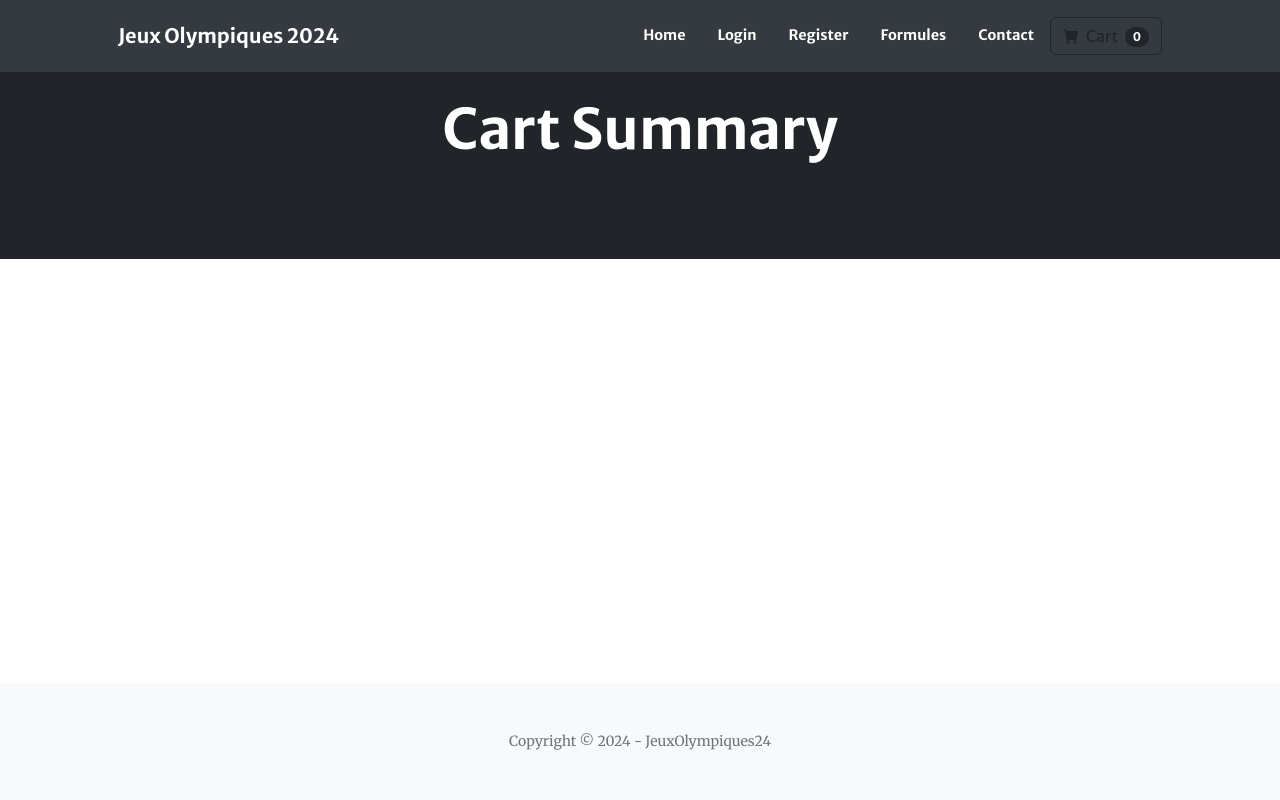
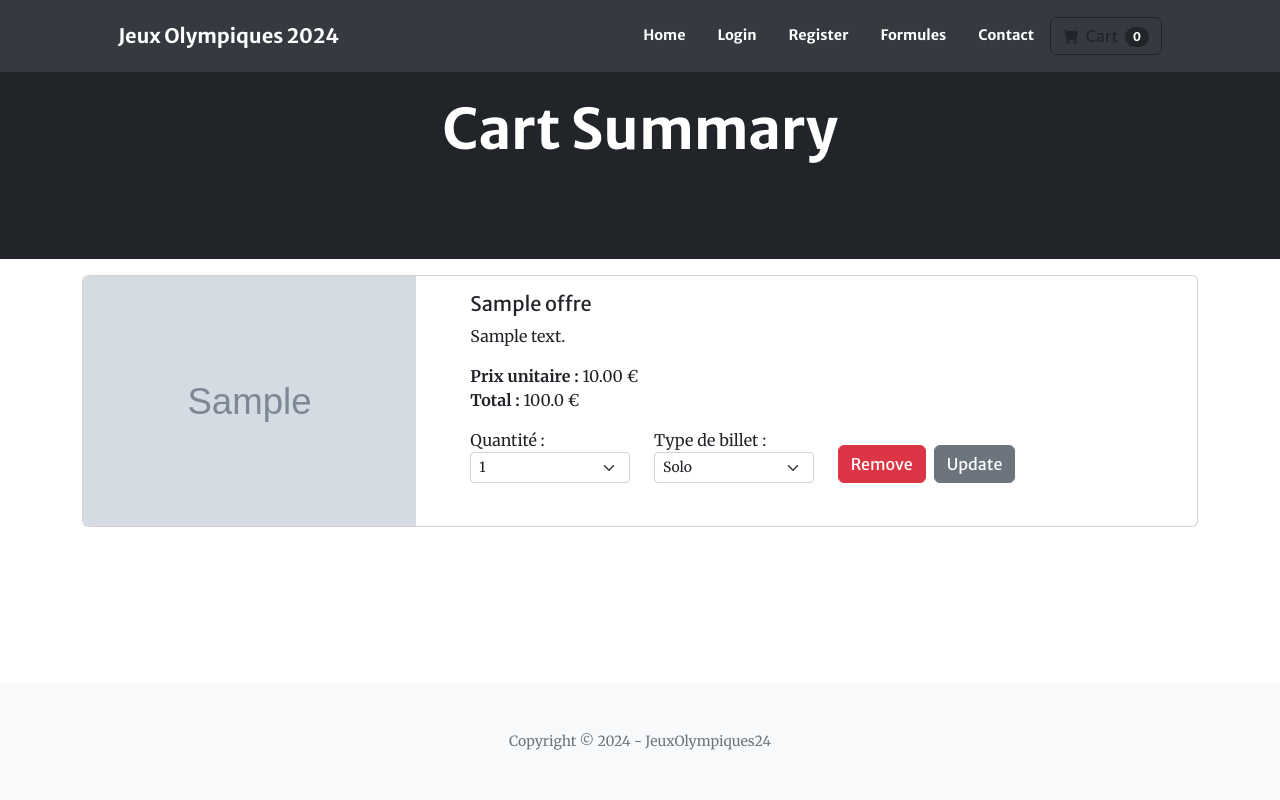
Before and after one commit to CmViny/JO-24, a Django app: template JOStudi/cart/templates/cart_summary.html in a window 1280 px wide. Run offline with Django 4.2, Linux system fonts and the light colour scheme; the template is opened without the code that fills it: most values are stand-ins (such as "Sample title", 1, 10 or a date in 2020); grey boxes marked "Sample" are stand-in pictures; some libraries are stand-ins or nearby versions.

Commit message:
Shopping Cart CRUD

```diff
--- a/JOStudi/cart/cart.py
+++ b/JOStudi/cart/cart.py
@@ -1,18 +1,18 @@
+from offers.models import Offre
+from accounts.models import Utilisateur
+
 class Cart():
     def __init__(self, request):
         self.session = request.session
 
-        #Get the current session key
-        cart = self.session.get('cart_key')
+        if 'cart_key' not in self.session:
+            self.session['cart_key'] = {}
+        self.cart = self.session['cart_key']
 
-        #If the session key does not exist, create a new one
-        if 'cart_key' not in request.session:
-            cart = self.session['cart_key'] = {}
-
-        self.cart = cart
 
     def __len__(self):
-        return sum(item['quantity'] for item in self.cart.values())
+        return len(self.cart)
+
 
     def add(self, product, quantity=1, type_billet='solo'):
         product_id = str(product.id)
@@ -28,3 +28,54 @@ class Cart():
                 'type_billet': type_billet
             }
         self.session.modified = True
+        # self.persistence()
+
+
+    def delete(self, product: object):
+        product_id = str(product.id)
+        keys_to_remove = [key for key in self.cart if key.startswith(f"{product_id}_")]
+        for key in keys_to_remove:
+            del self.cart[key]
+
+        self.session.modified = True
+
+        # self.persistence()
+
+
+    def update(self, product: object, quantity: int, type_billet: str):
+        offre_id = str(product.id)
+        key = f"{offre_id}_{type_billet}"
+
+        keys_to_remove = [k for k in self.cart.keys() if k.startswith(f"{offre_id}_")]
+        for k in keys_to_remove:
+            self.cart.pop(k, None)
+
+        # Add the new entry with the updated quantity
+        self.cart[key] = {
+            "quantity": quantity,
+            "type_billet": type_billet,
+            "price": str(product.get_prix(type_billet))
+        }
+
+        self.session.modified = True
+        # self.persistence()
+
+
+    def get_prods(self):
+        items = []
+
+        for key, item in self.cart.items():
+            offre_id = key.split('_')[0]
+            try:
+                offre = Offre.objects.get(id=offre_id)
+                items.append({
+                    'offre': offre,
+                    'quantity': item['quantity'],
+                    'type_billet': item['type_billet'],
+                    'price': item['price'],
+                    'key': key
+                })
+            except Offre.DoesNotExist:
+                continue
+
+        return items
--- a/JOStudi/cart/templates/cart_summary.html
+++ b/JOStudi/cart/templates/cart_summary.html
@@ -1,18 +1,125 @@
 {% extends "base.html" %}
 {% load static %}
+{% load custom_filters %}
 
-{%block title %}
-    <title>Cart Summary</title>
-{% endblock %}
+{% block title %}<title>Cart Summary</title>{% endblock %}
+{% block body_class %}navbar-alternative{% endblock %}
 
-{% block body_class %}navbar-alternative{% endblock %}
 {% block content %}
-    <!-- Header Cart-->
-    <header class=" bg-dark py-5 mb-3">
-        <div class="container px-4 px-lg-5 my-5">
-            <div class="text-center text-white">
-                <h1 class="display-4 fw-bolder">Cart Summary</h1>
+<header class="bg-dark py-5 mb-3">
+    <div class="container px-4 px-lg-5 my-5">
+        <div class="text-center text-white">
+            <h1 class="display-4 fw-bolder">Cart Summary</h1>
+        </div>
+    </div>
+</header>
+
+<div class="container">
+    {% if cart_offres %}
+        {% for item in cart_offres %}
+        <div class="card mb-3">
+            <div class="row g-0">
+                <div class="col-md-4">
+                    <img src="{{ item.offre.image.url }}" class="img-fluid rounded-start" style="height:250px" alt="{{ item.offre.titre }}">
+                </div>
+                <div class="col-md-8">
+                    <div class="card-body">
+                        <h5 class="card-title">{{ item.offre.titre }}</h5>
+                        <p class="card-text">{{ item.offre.description }}</p>
+                        <p class="card-text">
+                            <strong>Prix unitaire :</strong> <span id="prix_unitaire_{{ item.key }}">{{ item.price|floatformat:2 }} €</span><br>
+                            <strong>Total :</strong> <span id="prix_total_{{ item.key }}">{{ item.price|floatformat:2|floatmultiply:item.quantity }} €</span>
+                        </p>
+
+                        <div class="row">
+                            <div class="col-md-3">
+                                <label for="quantity_{{ item.key }}">Quantité :</label>
+                                <select class="form-select form-select-sm cart-update-quantity" id="quantity_{{ item.key }}" data-key="{{ item.key }}">
+                                    {% for i in 1|to:6 %}
+                                        <option value="{{ i }}" {% if item.quantity == i %}selected{% endif %}>{{ i }}</option>
+                                    {% endfor %}
+                                </select>
+                            </div>
+                            <div class="col-md-3">
+                                <label for="type_{{ item.key }}">Type de billet :</label>
+                                <select class="form-select form-select-sm cart-update-type" id="type_{{ item.key }}" data-key="{{ item.key }}">
+                                    <option value="solo" {% if item.type_billet == "solo" %}selected{% endif %}>Solo</option>
+                                    <option value="duo" {% if item.type_billet == "duo" %}selected{% endif %}>Duo</option>
+                                    <option value="famille" {% if item.type_billet == "famille" %}selected{% endif %}>Famille</option>
+                                </select>
+                            </div>
+                            <div class="col-md-3 d-flex align-items-end">
+                                <button type="button" data-key="{{ item.key }}" class="btn btn-danger delete-cart me-2">Remove</button>
+                                <button type="button" data-key="{{ item.key }}" class="btn btn-secondary update-cart">Update</button>
+                            </div>
+                        </div>
+                    </div>
+                </div>
             </div>
         </div>
-    </header>
-{% endblock%}
+        {% endfor %}
+    {% else %}
+        <center><p>Votre panier est vide.</p></center>
+    {% endif %}
+</div>
+
+<script>
+document.addEventListener("DOMContentLoaded", function () {
+    document.querySelectorAll(".update-cart").forEach(button => {
+        button.addEventListener("click", async function () {
+            const key = this.dataset.key;
+            const quantity = document.getElementById(`quantity_${key}`).value;
+            const type_billet = document.getElementById(`type_${key}`).value;
+            const csrfToken = '{{ csrf_token }}';
+
+            const formData = new FormData();
+            formData.append("action", "post");
+            formData.append("key", key);
+            formData.append("quantity", quantity);
+            formData.append("type_billet", type_billet);
+
+            const response = await fetch("{% url 'cart_update' %}", {
+                method: "POST",
+                headers: {"X-CSRFToken": csrfToken},
+                body: formData
+            });
+
+            if (response.ok) {
+                const data = await response.json();
+
+                document.getElementById(`prix_unitaire_${key}`).textContent = `${data.updated_price} €`;
+                document.getElementById(`prix_total_${key}`).textContent = `${data.total_price} €`;
+            }
+        });
+    });
+
+    document.querySelectorAll(".delete-cart").forEach(button => {
+        button.addEventListener("click", async function (e) {
+            e.preventDefault();
+
+            const csrfToken = '{{ csrf_token }}';
+            const offre_id = e.target.getAttribute("data-key");
+
+            const formData = new FormData();
+            formData.append("offre_id", offre_id);
+            formData.append("action", "delete");
+
+            const response = await fetch("{% url 'cart_delete' %}", {
+                method: "POST",
+                headers: {"X-CSRFToken": csrfToken},
+                body: formData
+            });
+
+            if (response.ok) {
+                e.target.closest('.card').remove();
+                const data = await response.json();
+                document.getElementById("cart_quantity").textContent = data.cart_quantity;
+
+            } else {
+                alert("Erreur lors de la suppression du produit.");
+            }
+        });
+    });
+});
+</script>
+{% endblock %}
--- /dev/null
+++ b/JOStudi/cart/templatetags/custom_filters.py
@@ -0,0 +1,14 @@
+from django import template
+
+register = template.Library()
+
+@register.filter
+def to(start, end):
+    return range(start, end)
+
+@register.filter
+def floatmultiply(value, arg):
+    try:
+        return float(value) * float(arg)
+    except (ValueError, TypeError):
+        return ''
```
Also changed, not shown: JOStudi/cart/views.py (+55 -7 lines), JOStudi/offers/templates/offre.html (+17 -1 lines), JOStudi/cart/templatetags/__init__.py (added).
